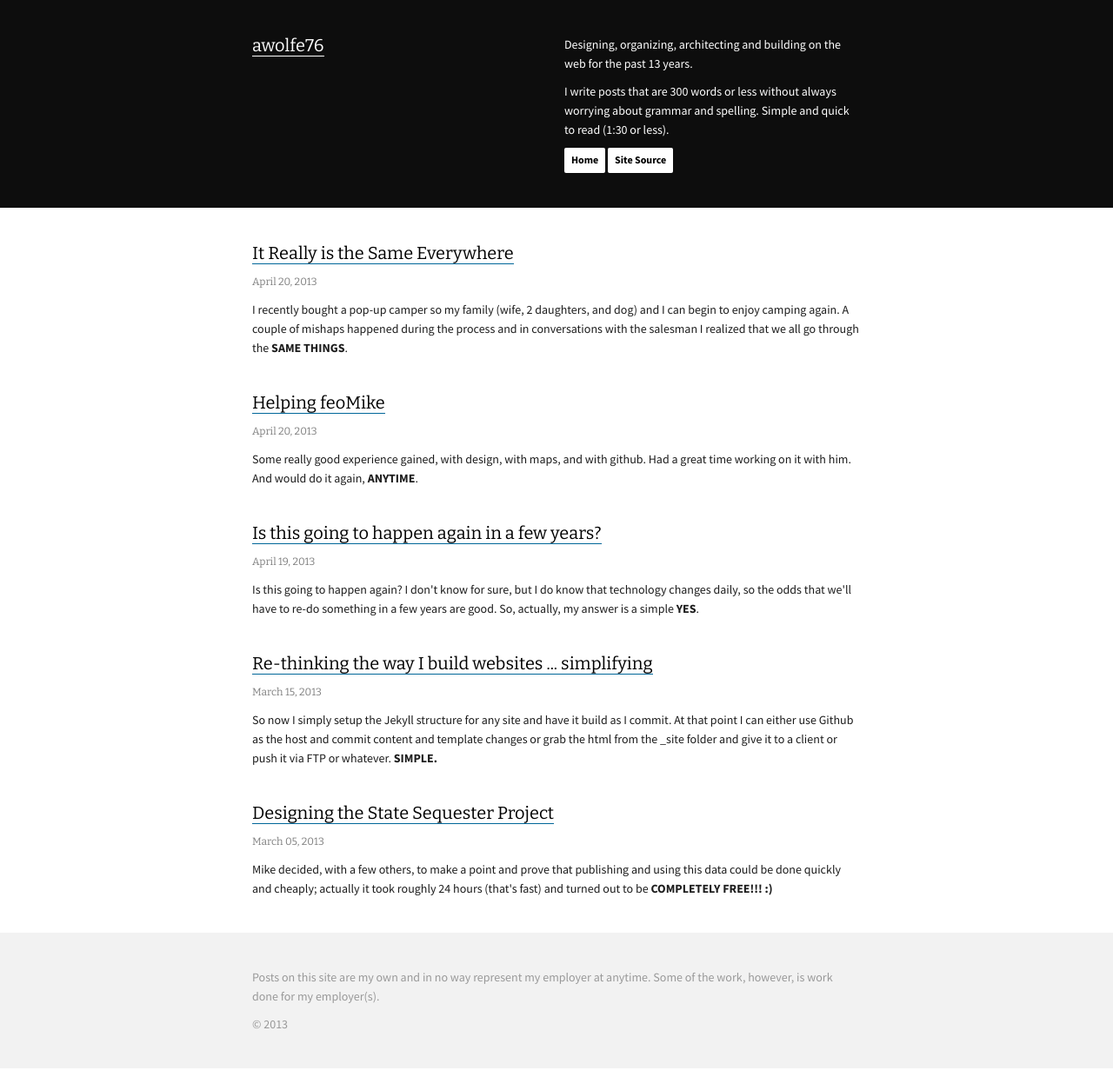
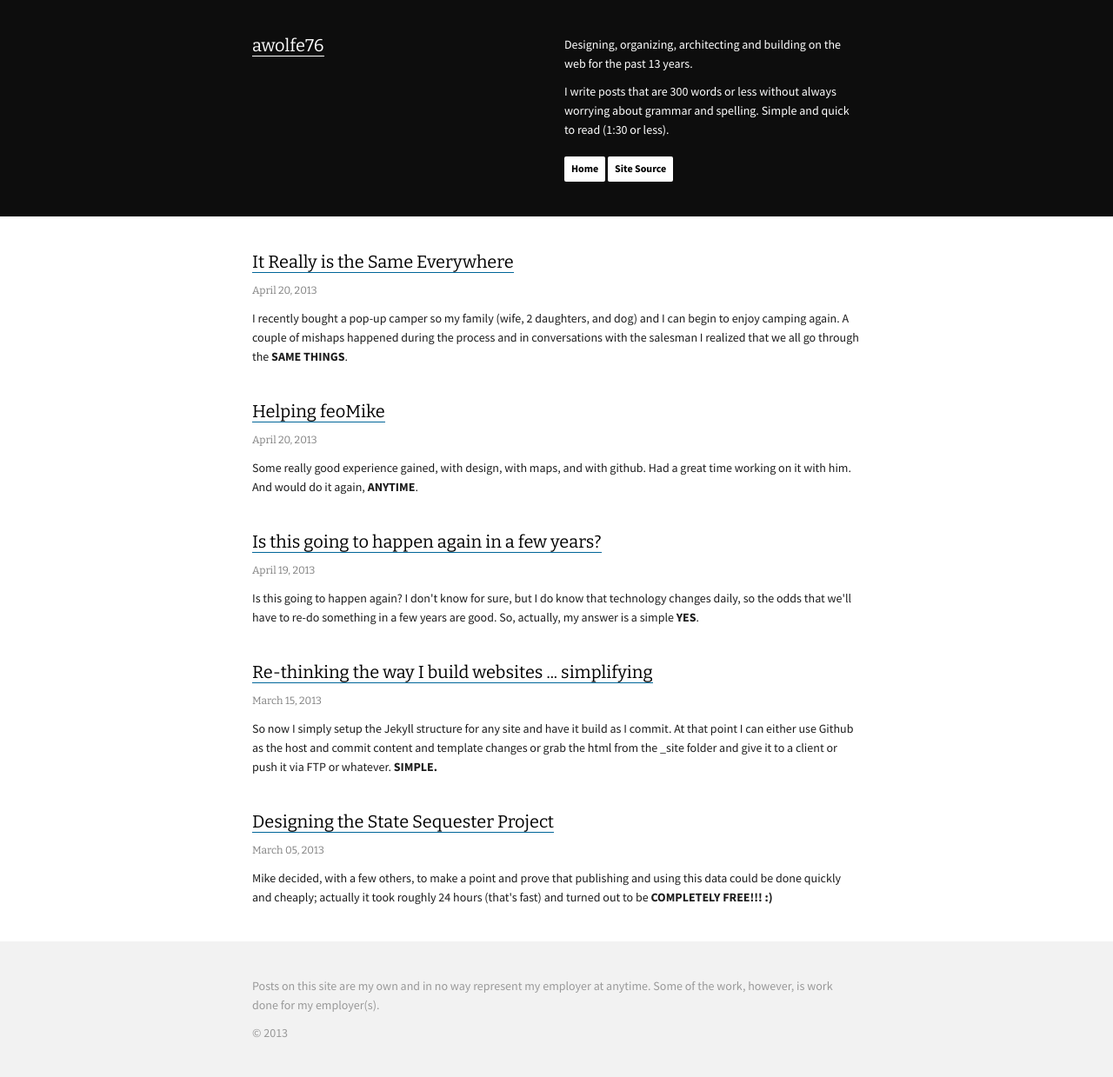
Before and after one commit to nickl1/awolfe76.github.com, a Jekyll site: the page built from index.md, in a window 1280 px wide. Shown: the whole page at 87% size. Built offline with Jekyll 4.4.1, drawn with Linux system fonts in a browser that asks for light colours; Markdown is read by kramdown in place of the engine named in the settings.

Commit message:
modify header buttons; fixes #3; fixes #10;

```diff
--- a/css/awolfe76.css
+++ b/css/awolfe76.css
@@ -1,14 +1,13 @@
 @import url(http://fonts.googleapis.com/css?family=Bitter|Source+Sans+Pro:400,700);
-
-.container-fluid {
-  margin: 0 auto;
-  max-width: 700px;
-}
 
 body {
   font-family: "Source Sans Pro", Calibri,"Helvetica Neue",Helvetica,Arial,sans-serif;
   font-size: 14px;
   line-height: 22px;
+}
+.container-fluid {
+  margin: 0 auto;
+  max-width: 700px;
 }
 a:link, a:visited {
   border-bottom: 1px solid #006699;
@@ -66,6 +65,7 @@
 }
 #header a.btn {
   border: 0 outset rgba(0, 0, 0, 0.2);
+  margin-top: 10px;
 }
 a.btn:link, a.btn:visited {
   background-color: #ffffff;
@@ -91,8 +91,8 @@
   -o-transition: .5s; /* Opera */
 }
 a.btn:hover {
-  background-color: #999999;
-  background-color: rgba(255, 255, 255, .5);
+  background-color: #000000;
+  background-color: rgba(0, 0, 0, 1);
   color: #ffffff;
   color: rgba(255, 255, 255, 1);
 }
```
